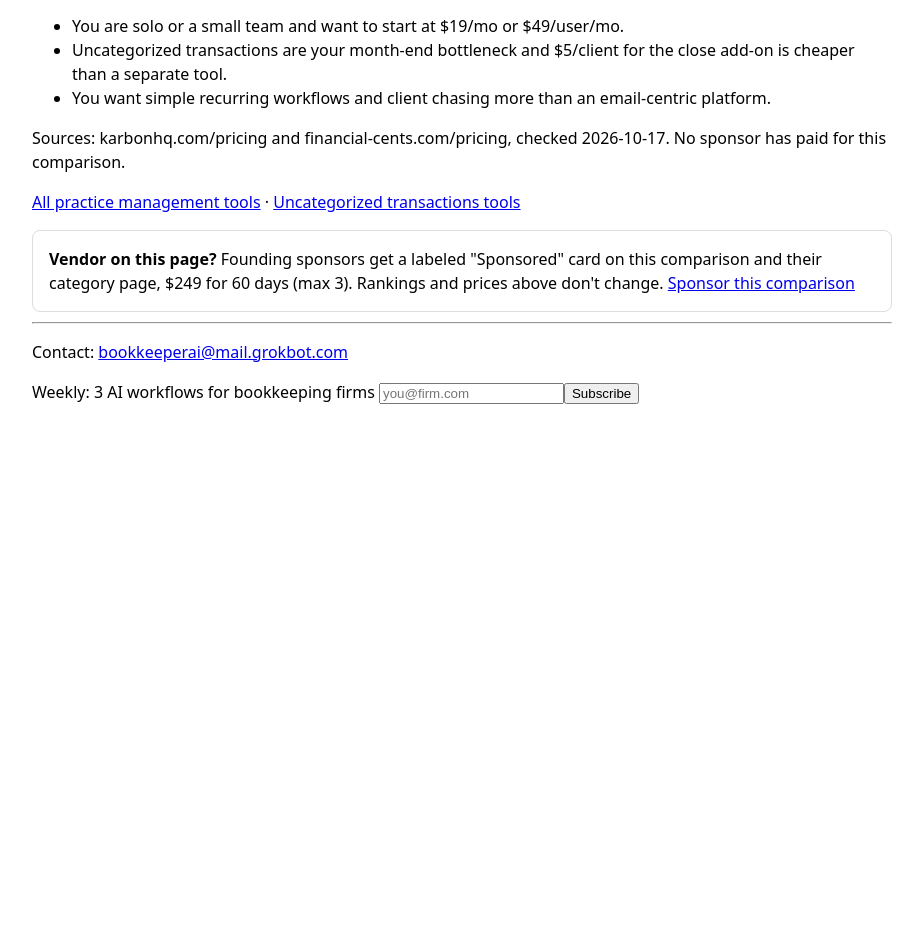
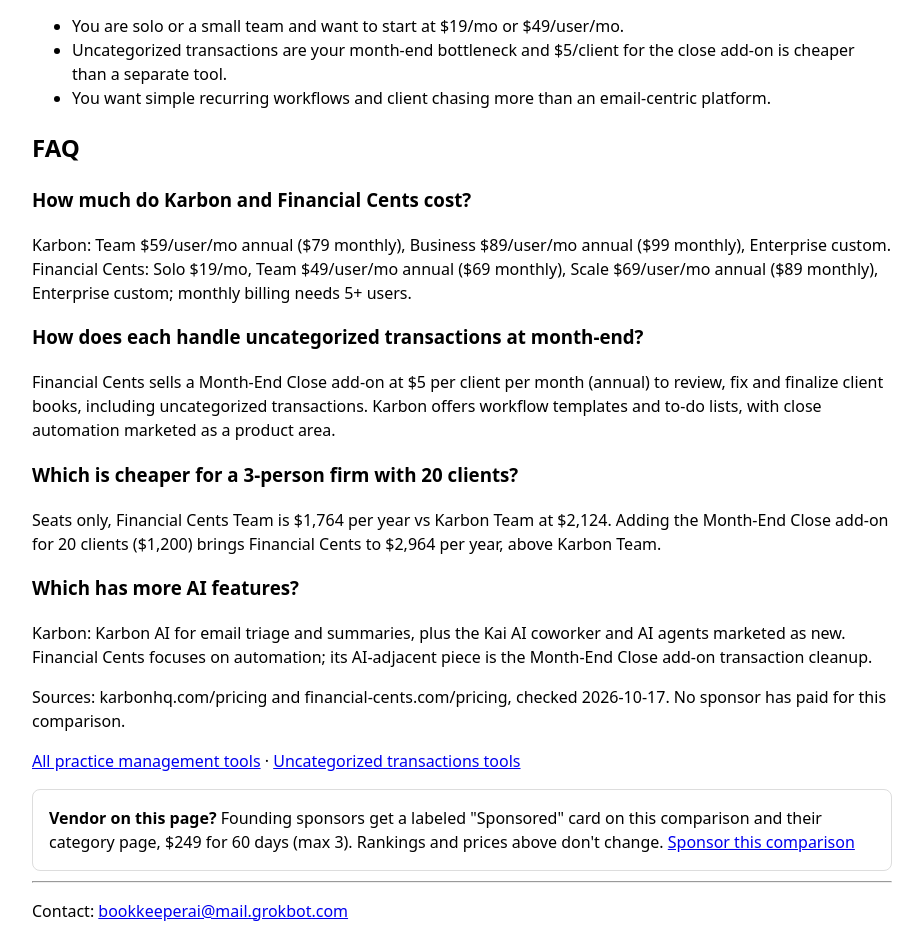
Before and after one commit to biff-cloud/bookkeeper-ai, an Astro site: page /bookkeeper-ai/compare/karbon-vs-financial-cents in a window 1280 px wide. Shown: the part 960-1890 px from the top of the page, without its empty margins (178-1101 px from the left). Before the commit the page ends 1380 px from the top, so only its background shows below. Built offline with nearby package versions, Linux system fonts and the light colour scheme; Astro itself is replaced by a stand-in of ours.

Commit message:
FAQ + FAQPage JSON-LD on karbon-vs-financial-cents

```diff
--- a/src/pages/compare/karbon-vs-financial-cents.astro
+++ b/src/pages/compare/karbon-vs-financial-cents.astro
@@ -1,6 +1,17 @@
 ---
 import Base from '../../layouts/Base.astro';
 const b = import.meta.env.BASE_URL;
+const faqs = [
+  ['How much do Karbon and Financial Cents cost?', 'Karbon: Team $59/user/mo annual ($79 monthly), Business $89/user/mo annual ($99 monthly), Enterprise custom. Financial Cents: Solo $19/mo, Team $49/user/mo annual ($69 monthly), Scale $69/user/mo annual ($89 monthly), Enterprise custom; monthly billing needs 5+ users.'],
+  ['How does each handle uncategorized transactions at month-end?', 'Financial Cents sells a Month-End Close add-on at $5 per client per month (annual) to review, fix and finalize client books, including uncategorized transactions. Karbon offers workflow templates and to-do lists, with close automation marketed as a product area.'],
+  ['Which is cheaper for a 3-person firm with 20 clients?', 'Seats only, Financial Cents Team is $1,764 per year vs Karbon Team at $2,124. Adding the Month-End Close add-on for 20 clients ($1,200) brings Financial Cents to $2,964 per year, above Karbon Team.'],
+  ['Which has more AI features?', 'Karbon: Karbon AI for email triage and summaries, plus the Kai AI coworker and AI agents marketed as new. Financial Cents focuses on automation; its AI-adjacent piece is the Month-End Close add-on transaction cleanup.'],
+];
+const faqLd = JSON.stringify({
+  '@context': 'https://schema.org',
+  '@type': 'FAQPage',
+  mainEntity: faqs.map(([q, a]) => ({ '@type': 'Question', name: q, acceptedAnswer: { '@type': 'Answer', text: a } })),
+});
 ---
 <Base
   title="Karbon vs Financial Cents for bookkeeping firms — practice management compared"
@@ -35,6 +46,10 @@
     <li>You want simple recurring workflows and client chasing more than an email-centric platform.</li>
   </ul>
 
+  <h2>FAQ</h2>
+  {faqs.map(([q, a]) => (<><h3>{q}</h3><p>{a}</p></>))}
+  <script type="application/ld+json" set:html={faqLd} />
+
   <p>Sources: karbonhq.com/pricing and financial-cents.com/pricing, checked 2026-10-17. No sponsor has paid for this comparison.</p>
 
   <p>
```
